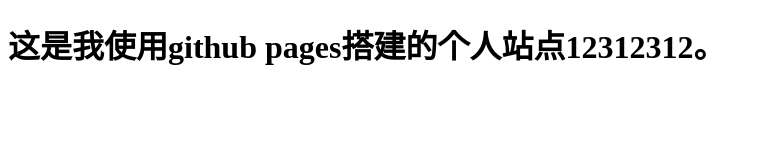
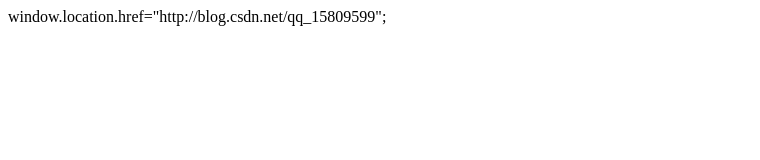
Before and after one commit to 512439130/512439130.github.io, a plain HTML site: page blog.html in a window 1280 px wide. Shown: the whole page, without its empty margins (0-760 px from the left). Drawn offline with Linux system fonts and the light colour scheme.

```diff
--- a/blog.html
+++ b/blog.html
@@ -1,6 +1,6 @@
 <!DOCTYPE html>
 <html>
 <body>
-<h1>这是我使用github pages搭建的个人站点12312312。</h1>
+ window.location.href="http://blog.csdn.net/qq_15809599";
 </body>
 </html>
```
